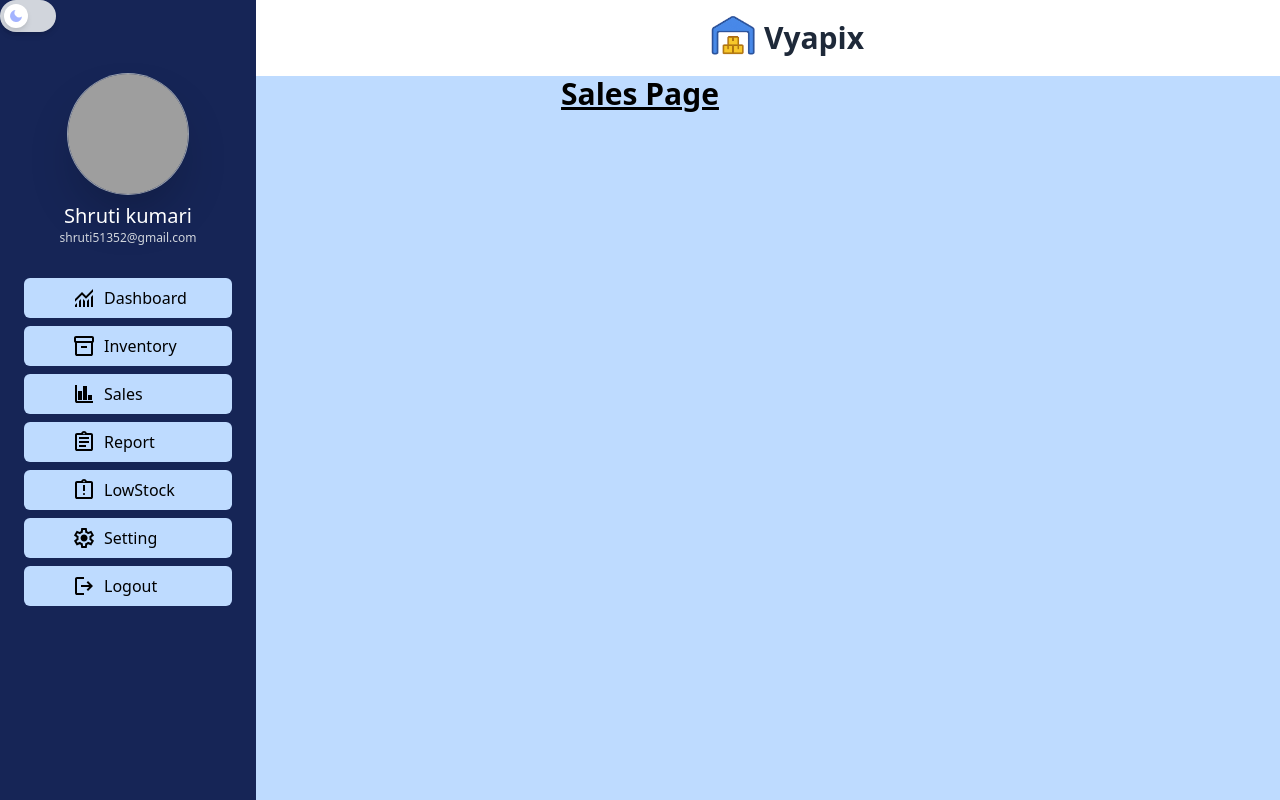
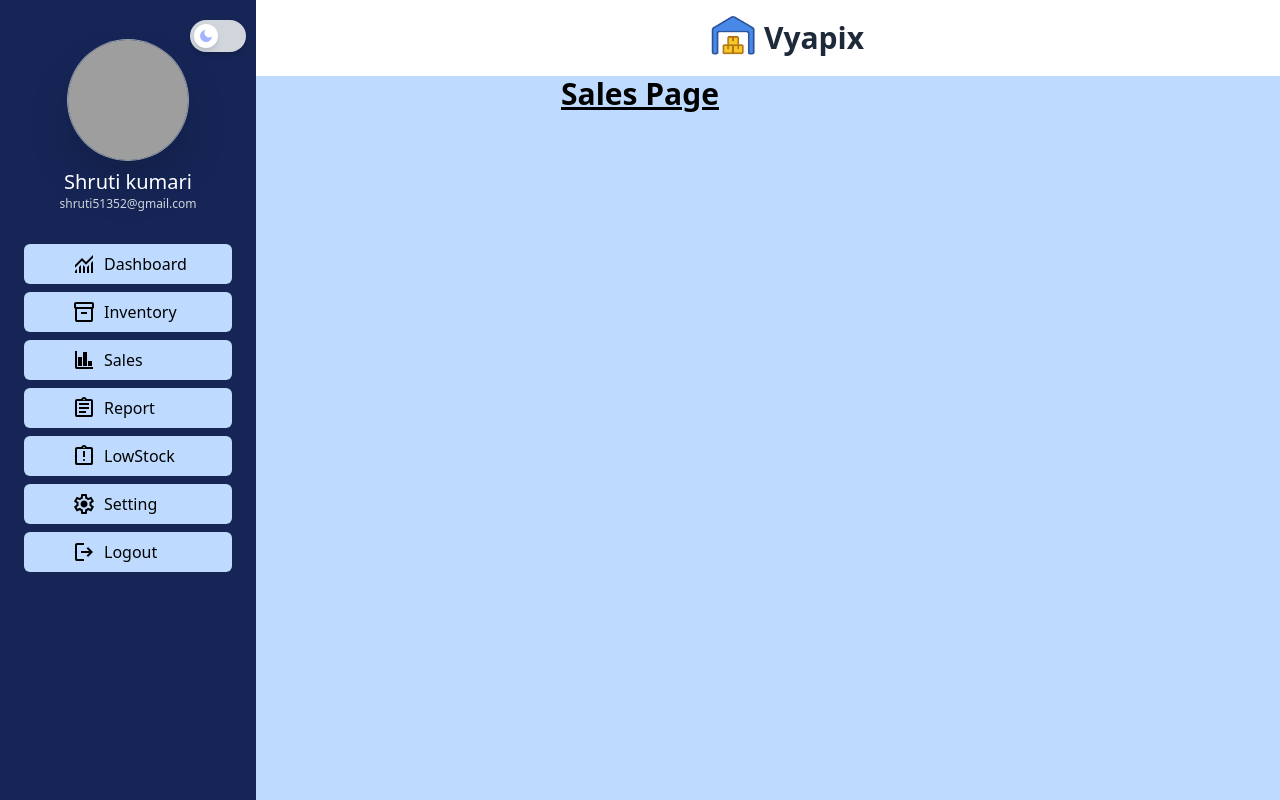
Before and after one commit to Abdulrahman-programmer/MainPage, a React (Vite) app: page /afterlogin/sales in a window 1280 px wide. Built offline with nearby package versions, Linux system fonts and the light colour scheme; grey boxes are pictures that could not be loaded.

Commit message:
fixed toggle button

```diff
--- a/src/components/Btn-toggle.jsx
+++ b/src/components/Btn-toggle.jsx
@@ -1,7 +1,7 @@
 import React, { useEffect, useState } from "react";
 import { motion, AnimatePresence } from "framer-motion";
 
-export default function DarkModeToggle() {
+export default function DarkModeToggle({islogin}) {
   const [theme, setTheme] = useState(() => {
     if (typeof window === "undefined") return "day";
     const saved = localStorage.getItem("theme");
@@ -30,7 +30,8 @@ export default function DarkModeToggle() {
       onClick={toggleTheme}
       aria-pressed={isDark}
       aria-label={isDark ? "Switch to light mode" : "Switch to dark mode"}
-      className="relative w-14 h-8 rounded-full bg-gray-300 dark:bg-gray-700 p-1 shadow-md focus:outline-none "
+      className={` w-14 h-8 rounded-full bg-gray-300 dark:bg-gray-700 p-1 shadow-md focus:outline-none
+        ${islogin ? "fixed top-5 right-2.5" : "relative" }`}
     >
       <motion.div
         layout
--- a/src/components/loginbar.jsx
+++ b/src/components/loginbar.jsx
@@ -1,14 +1,11 @@
 import React from "react";
 import "./components.css";
 import DarkModeToggle from "./Btn-toggle";
-import Toggle_btn from "./Toggle";
 function Login_btn(params) {
 
     return (
         <ul className="nav-links">
-
-            {/* <Toggle_btn /> */}
-            <DarkModeToggle />
+            <DarkModeToggle islogin ={false}/>
             <li className="text-sm md:text-base">About</li>
             <li className="text-sm md:text-base"> Features</li>
             <button className="btn mt-3 p-1 px-2.5 md:py-3 md:px-5 text-base md:text-xl "
```
